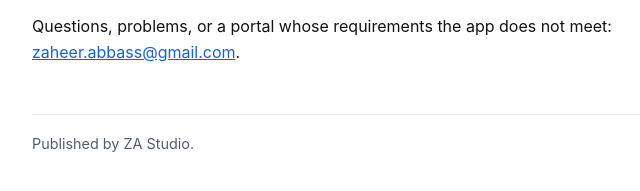
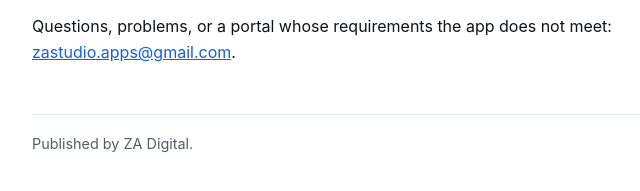
Before and after one commit to zaheerabbass/kbfit-pages, a plain HTML site: page index.html in a window 1280 px wide. Shown: the part 589-780 px from the top of the page, 288-928 px from the left. Drawn offline with Linux system fonts and the light colour scheme.

Commit message:
Publisher is ZA Digital, a trading name of Syed Zaheer Abbass
ZA Studio was taken on Play, so the developer name is now ZA Digital and
the policy must match: a Play reviewer reads the listing and the linked
policy side by side, and a publisher named differently in the two is an
inconsistency they check for.

The legal name is stated in full as Syed Zaheer Abbass. Play displays the
verified legal name on the listing regardless of developer name, which is
why the policy names both rather than only the trading name.

Contact moves to zastudio.apps@gmail.com throughout, the address that
owns the Play and AdMob registrations.

Co-Authored-By: Claude Opus 5 <noreply@anthropic.com>

```diff
--- a/index.html
+++ b/index.html
@@ -43,10 +43,10 @@
 <p><a href="privacy.html">Privacy policy</a> — the short version is that your images never leave your phone, and we collect nothing.</p>
 
 <h2>Support</h2>
-<p>Questions, problems, or a portal whose requirements the app does not meet: <a href="mailto:zaheer.abbass@gmail.com">zaheer.abbass@gmail.com</a>.</p>
+<p>Questions, problems, or a portal whose requirements the app does not meet: <a href="mailto:zastudio.apps@gmail.com">zastudio.apps@gmail.com</a>.</p>
 
 <footer>
-  Published by ZA Studio.
+  Published by ZA Digital.
 </footer>
 
 </main>
```
Also changed, not shown: privacy.html (+3 -3 lines).
